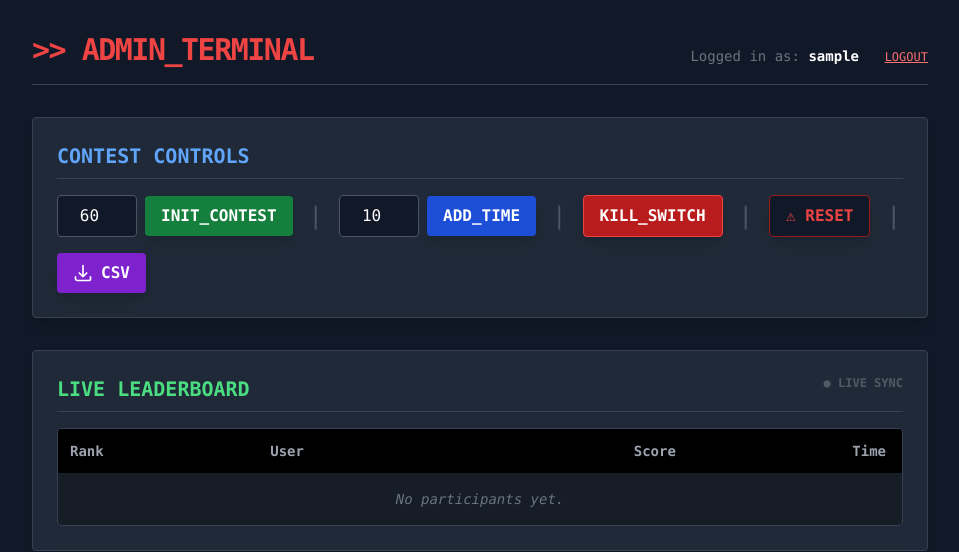
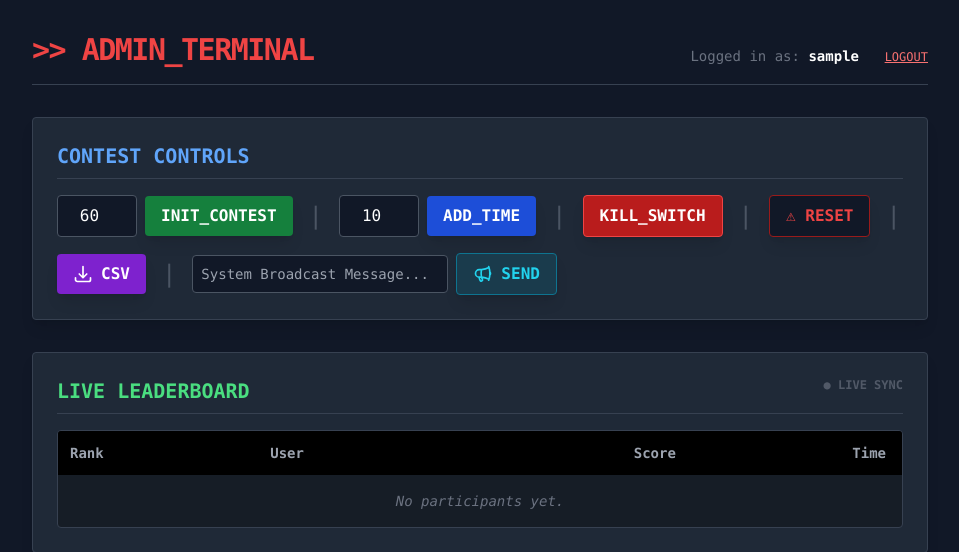
Before and after one commit to jeyaguru-j/Secure-Code-Assessment-Sandbox, a Flask app: page /admin in a window 1280 px wide. Shown: the top 552 px of the page, without its empty margins (160-1119 px from the left). Run offline with Flask 3, Linux system fonts and the light colour scheme; the visitor is signed in with stand-in values (Sample User, id 1); data that the repository does not hold is empty; some libraries are stand-ins or nearby versions.

Commit message:
system broadcast terminal is added

```diff
--- a/app.py
+++ b/app.py
@@ -26,7 +26,7 @@ class User(db.Model):
     password_hash = db.Column(db.String(128))
     score = db.Column(db.Integer, default=0)
     total_time = db.Column(db.Float, default=0.0)
-    warnings = db.Column(db.Integer, default=0) # NEW: Proctoring Warning Counter
+    warnings = db.Column(db.Integer, default=0)
 
 class Question(db.Model):
     id = db.Column(db.Integer, primary_key=True)
@@ -56,6 +56,9 @@ class Config(db.Model):
     is_running = db.Column(db.Boolean, default=False)
     start_time = db.Column(db.Float, default=0.0)
     duration_seconds = db.Column(db.Integer, default=3600)
+    # NEW: Broadcast Fields
+    broadcast_msg = db.Column(db.String(200), default="")
+    broadcast_ts = db.Column(db.Float, default=0.0)
 
 def get_config():
     conf = Config.query.first()
@@ -83,14 +86,14 @@ def login():
         if target_role == 'admin':
             user = Admin.query.filter_by(username=username).first()
             if user and check_password_hash(user.password_hash, password):
-                session.clear() # Security Wipe
+                session.clear()
                 session['admin_id'] = user.id
                 session['username'] = user.username
                 return redirect('/admin')
         else:
             user = User.query.filter_by(username=username).first()
             if user and check_password_hash(user.password_hash, password):
-                session.clear() # Security Wipe
+                session.clear()
                 session['user_id'] = user.id
                 session['username'] = user.username
                 return redirect('/contest')
@@ -125,7 +128,13 @@ def get_status():
     if conf.is_running and remaining == 0:
         conf.is_running = False
         db.session.commit()
-    return jsonify({'running': conf.is_running, 'remaining': int(remaining)})
+
+    return jsonify({
+        'running': conf.is_running,
+        'remaining': int(remaining),
+        'b_msg': conf.broadcast_msg,
+        'b_ts': conf.broadcast_ts
+    })
 
 @app.route('/api/questions')
 def get_questions():
@@ -143,7 +152,7 @@ def get_leaderboard():
         'username': u.username,
         'score': u.score,
         'time': round(u.total_time, 2),
-        'warnings': u.warnings # NEW: Send warning count
+        'warnings': u.warnings
     } for u in users])
 
 @app.route('/api/report_violation', methods=['POST'])
@@ -290,12 +299,19 @@ def admin_control():
     action = request.form.get('action')
     value = request.form.get('value')
     conf = get_config()
+
     if action == 'start':
         conf.is_running = True
         conf.start_time = time.time()
         conf.duration_seconds = int(value) * 60
-    elif action == 'stop': conf.is_running = False
-    elif action == 'add_time': conf.duration_seconds += int(value) * 60
+    elif action == 'stop':
+        conf.is_running = False
+    elif action == 'add_time':
+        conf.duration_seconds += int(value) * 60
+    elif action == 'broadcast':
+        conf.broadcast_msg = value
+        conf.broadcast_ts = time.time()
+
     db.session.commit()
     return redirect('/admin')
 
--- a/templates/admin.html
+++ b/templates/admin.html
@@ -51,10 +51,19 @@
 
                 <form action="/admin/download_leaderboard" method="POST">
                     <button type="submit" class="bg-purple-700 hover:bg-purple-600 text-white px-4 py-2 rounded font-bold shadow-lg transition-colors flex items-center gap-2">
-                        <svg xmlns="http://www.w3.org/2000/svg" fill="none" viewBox="0 0 24 24" stroke-width="2" stroke="currentColor" class="w-5 h-5">
-                          <path stroke-linecap="round" stroke-linejoin="round" d="M3 16.5v2.25A2.25 2.25 0 0 0 5.25 21h13.5A2.25 2.25 0 0 0 21 18.75V16.5M16.5 12 12 16.5m0 0L7.5 12m4.5 4.5V3" />
-                        </svg>
+                        <svg xmlns="http://www.w3.org/2000/svg" fill="none" viewBox="0 0 24 24" stroke-width="2" stroke="currentColor" class="w-5 h-5"><path stroke-linecap="round" stroke-linejoin="round" d="M3 16.5v2.25A2.25 2.25 0 0 0 5.25 21h13.5A2.25 2.25 0 0 0 21 18.75V16.5M16.5 12 12 16.5m0 0L7.5 12m4.5 4.5V3" /></svg>
                         CSV
+                    </button>
+                </form>
+
+                <span class="text-gray-600 text-2xl">|</span>
+
+                <form action="/admin/control" method="POST" class="flex items-center gap-2">
+                    <input type="hidden" name="action" value="broadcast">
+                    <input type="text" name="value" class="bg-gray-900 border border-gray-600 p-2 rounded w-64 text-sm focus:border-cyan-500 focus:outline-none text-cyan-400 font-mono" placeholder="System Broadcast Message..." required>
+                    <button type="submit" class="bg-cyan-900/50 hover:bg-cyan-800 text-cyan-400 border border-cyan-700 px-4 py-2 rounded font-bold shadow-lg transition-colors flex items-center gap-2">
+                        <svg xmlns="http://www.w3.org/2000/svg" fill="none" viewBox="0 0 24 24" stroke-width="2" stroke="currentColor" class="w-5 h-5"><path stroke-linecap="round" stroke-linejoin="round" d="M10.34 15.84c-.688-.06-1.386-.09-2.09-.09H7.5a4.5 4.5 0 1 1 0-9h.75c.704 0 1.402-.03 2.09-.09m0 9.18c.253.962.584 1.892.985 2.783.247.55.06 1.21-.463 1.511l-.657.38c-.551.318-1.26.117-1.527-.461a20.845 20.845 0 0 1-1.44-4.282m3.102.069a18.03 18.03 0 0 1-.59-4.59c0-1.586.205-3.124.59-4.59m0 9.18a23.848 23.848 0 0 1 8.835 2.535M10.34 6.66a23.847 23.847 0 0 0 8.835-2.535m0 0A23.74 23.74 0 0 0 18.795 3m.38 1.125a23.91 23.91 0 0 1 1.014 5.395m-1.014 8.855c-.118.38-.245.754-.38 1.125m.38-1.125a23.91 23.91 0 0 0 1.014-5.395m0-3.46c.495.413.811 1.035.811 1.73 0 .695-.316 1.317-.811 1.73m0-3.46a24.42 24.42 0 0 0 0 3.46" /></svg>
+                        SEND
                     </button>
                 </form>
             </div>
```
Also changed, not shown: templates/index.html (+35 -65 lines).
